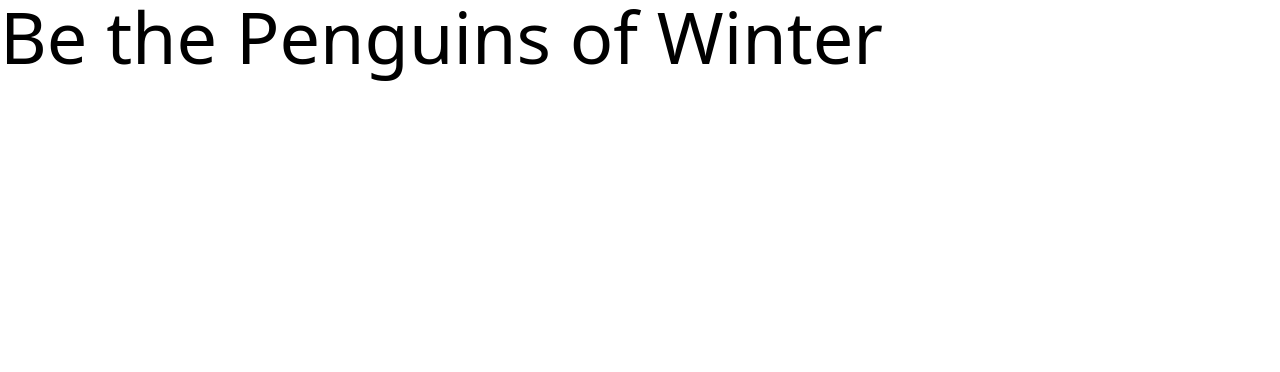
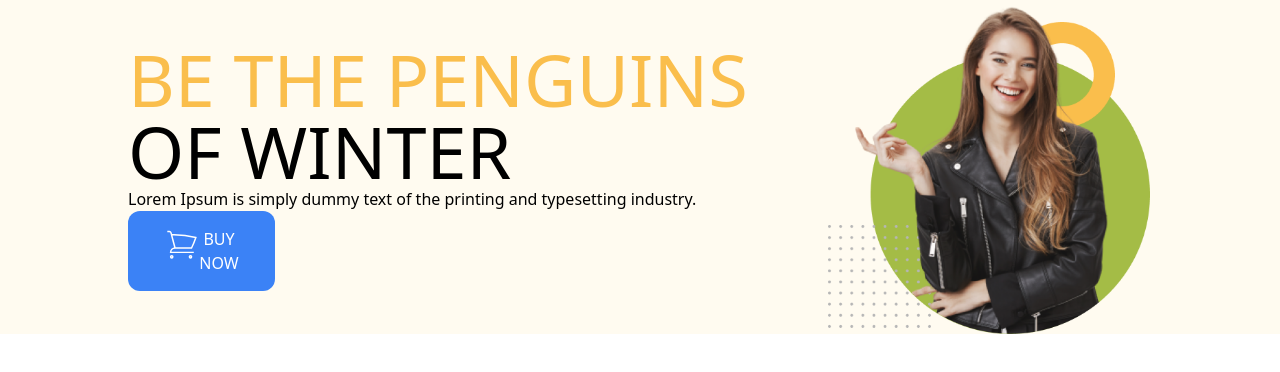
Before and after one commit to Dehan001/penguin-fashion-tailwind, a plain HTML site: page index.html in a window 1280 px wide. Drawn offline with nearby package versions, Linux system fonts and the light colour scheme.

Commit message:
added some banner things

```diff
--- a/index.html
+++ b/index.html
@@ -10,13 +10,32 @@
 </head>
 
 <body>
-    <header>
-        <div>
-            <h1 class="text-7xl">Be the Penguins
-                of Winter</h1>
-        </div>
-        <div>
+    <header class="bg-[#FFFBF0] px-32">
+        <!-- nav section in the header  -->
+        <nav>
 
+        </nav>
+        <!-- banner section in the header  -->
+        <div class="flex justify-between items-center ">
+            <div>
+                <h1 class="text-7xl uppercase">
+                    <span class="text-[#FABE4C]">Be the Penguins</span>
+                    of Winter
+                </h1>
+                <p>
+                    Lorem Ipsum is simply dummy text of the printing
+                    and typesetting industry.
+                </p>
+                <button class="flex py-4 px-9 bg-blue-500 rounded-xl uppercase text-white font-medium">
+                    <svg xmlns="http://www.w3.org/2000/svg" fill="none" viewBox="0 0 24 24" strokeWidth={1.5} stroke="currentColor" className="w-6 h-6 inline">
+                        <path strokeLinecap="round" strokeLinejoin="round" d="M2.25 3h1.386c.51 0 .955.343 1.087.835l.383 1.437M7.5 14.25a3 3 0 00-3 3h15.75m-12.75-3h11.218c1.121-2.3 2.1-4.684 2.924-7.138a60.114 60.114 0 00-16.536-1.84M7.5 14.25L5.106 5.272M6 20.25a.75.75 0 11-1.5 0 .75.75 0 011.5 0zm12.75 0a.75.75 0 11-1.5 0 .75.75 0 011.5 0z" />
+                      </svg>
+
+                    BUY NOW</button>
+            </div>
+            <div>
+                <img src="./images/model.png" alt="Model">
+            </div>
         </div>
     </header>
     <main>
```
